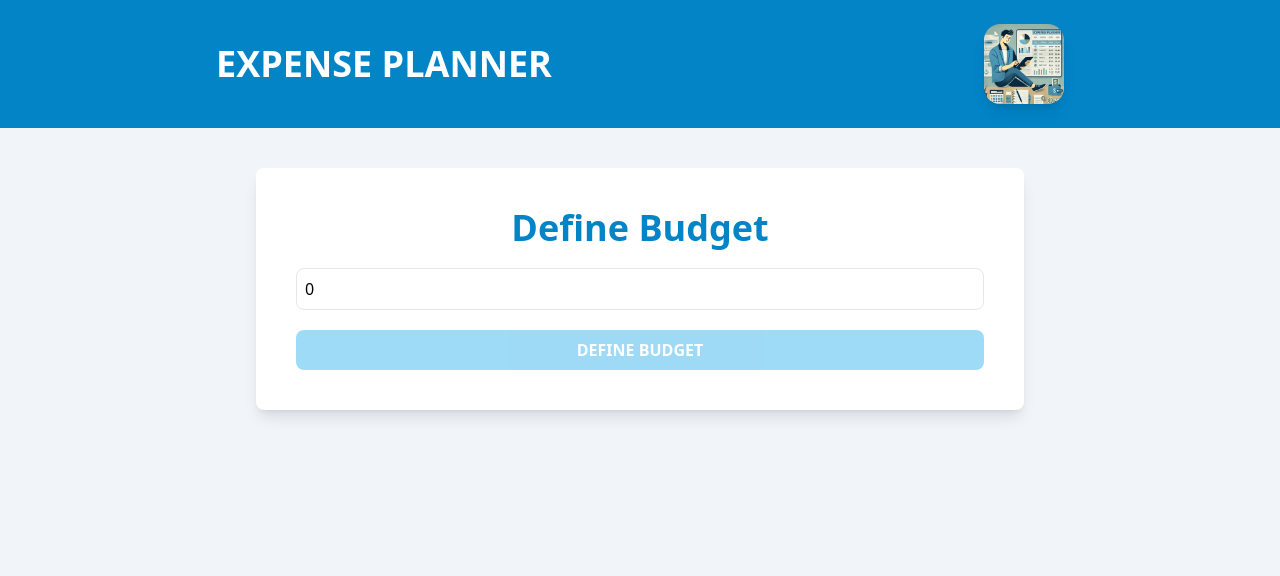
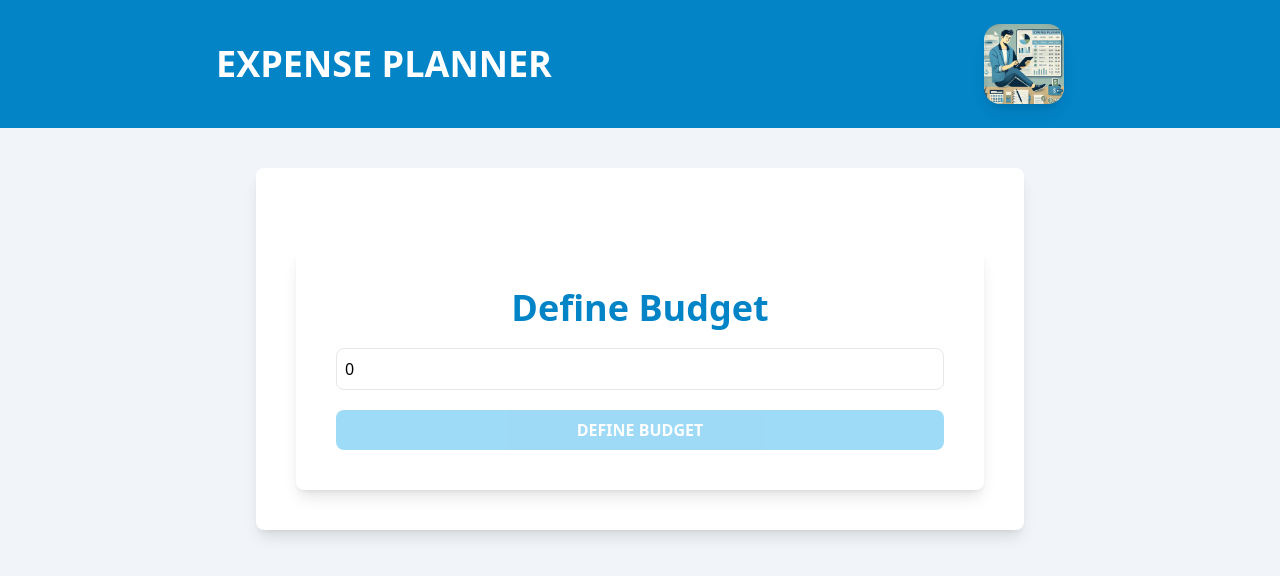
Before and after one commit to wichofly/cost-control, a React (Vite) app: page / in a window 1280 px wide. Shown: the top 576 px of the page. Built offline with nearby package versions, Linux system fonts and the light colour scheme.

Commit message:
feat: Conditionally displayed a component if it is budget is valid

```diff
--- a/src/App.tsx
+++ b/src/App.tsx
@@ -1,11 +1,21 @@
+import { useMemo } from 'react';
 import { BudgetForm } from './components/BudgetForm';
 import { Header } from './components/Header';
+import { useBudget } from './hooks/useBudget';
+import { BudgetTracker } from './components/BudgetTracker';
 
 const App = () => {
+  const { state } = useBudget();
+
+  const isValidBudget = useMemo(() => state.budget > 0, [state.budget]);
+
   return (
     <>
       <Header />
-      <BudgetForm />
+
+      <div className="max-w-3xl mx-auto bg-white shadow-lg rounded-lg mt-10 p-10">
+        {isValidBudget ? <BudgetTracker /> : <BudgetForm />}
+      </div>
     </>
   );
 };
```
